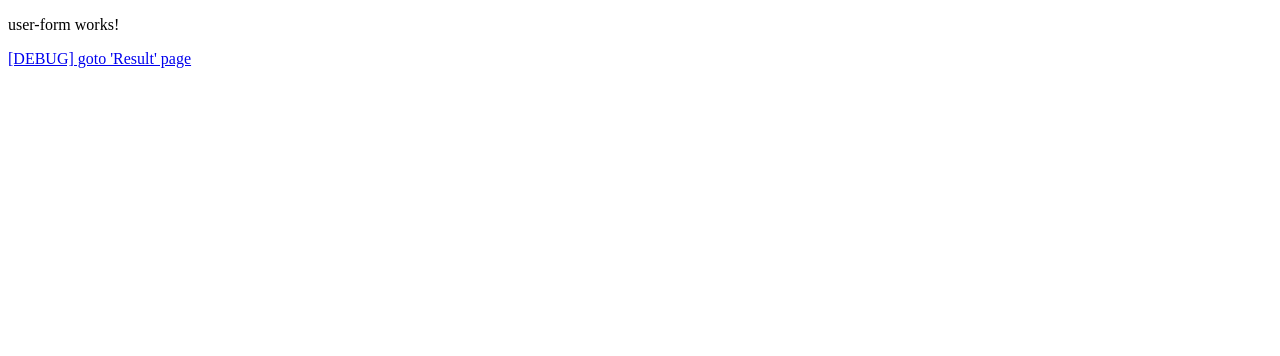
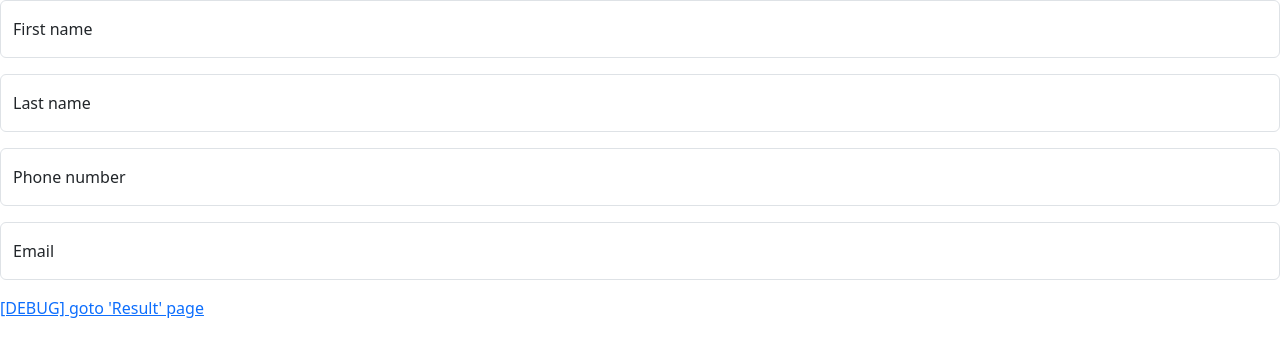
Before and after one commit to MrFlamesJr/SEG3502_reactive-form, an Angular app: page /form in a window 1280 px wide. Shown: the top 356 px of the page. Built offline with nearby package versions, Linux system fonts and the light colour scheme.

Commit message:
bootstrap + user form fields

```diff
--- a/angular.json
+++ b/angular.json
@@ -25,6 +25,7 @@
               }
             ],
             "styles": [
+              "node_modules/bootstrap/dist/css/bootstrap.min.css",
               "src/styles.css"
             ]
           },
--- a/package.json
+++ b/package.json
@@ -17,6 +17,7 @@
     "@angular/forms": "^22.1.0",
     "@angular/platform-browser": "^22.1.0",
     "@angular/router": "^22.1.0",
+    "bootstrap": "^5.3.8",
     "rxjs": "~7.8.0",
     "tslib": "^2.3.0"
   },
--- /dev/null
+++ b/src/app/model/user-data.ts
@@ -0,0 +1,6 @@
+export interface UserData {
+  firstName: string;
+  lastName: string;
+  phone: string;
+  email: string;
+}
--- a/src/app/user-form/user-form.html
+++ b/src/app/user-form/user-form.html
@@ -1,2 +1,21 @@
-<p>user-form works!</p>
+<div class="form-floating mb-3">
+  <input type="text" class="form-control" id="firstName" placeholder="First name" [(ngModel)]="user.firstName">
+  <label for="firstName">First name</label>
+</div>
+
+<div class="form-floating mb-3">
+  <input type="text" class="form-control" id="lastName" placeholder="Last name" [(ngModel)]="user.lastName">
+  <label for="lastName">Last name</label>
+</div>
+
+<div class="form-floating mb-3">
+  <input type="text" class="form-control" id="phone" placeholder="Phone number" [(ngModel)]="user.phone">
+  <label for="phone">Phone number</label>
+</div>
+
+<div class="form-floating mb-3">
+  <input type="text" class="form-control" id="email" placeholder="Email" [(ngModel)]="user.email">
+  <label for="email">Email</label>
+</div>
+
 <a routerLink="/result">[DEBUG] goto 'Result' page</a>
--- a/src/app/user-form/user-form.ts
+++ b/src/app/user-form/user-form.ts
@@ -1,10 +1,19 @@
 import { Component } from '@angular/core';
+import { FormsModule } from '@angular/forms';
 import { RouterLink } from '@angular/router';
+import { UserData } from '../model/user-data';
 
 @Component({
-  imports: [RouterLink],
+  imports: [FormsModule, RouterLink],
   selector: 'app-user-form',
   styleUrl: './user-form.css',
   templateUrl: './user-form.html',
 })
-export class UserForm {}
+export class UserForm {
+  user: UserData = {
+    firstName: '',
+    lastName: '',
+    phone: '',
+    email: '',
+  };
+}
```
Also changed, not shown: 1 other file (tests, documents, lock files or other folders).
